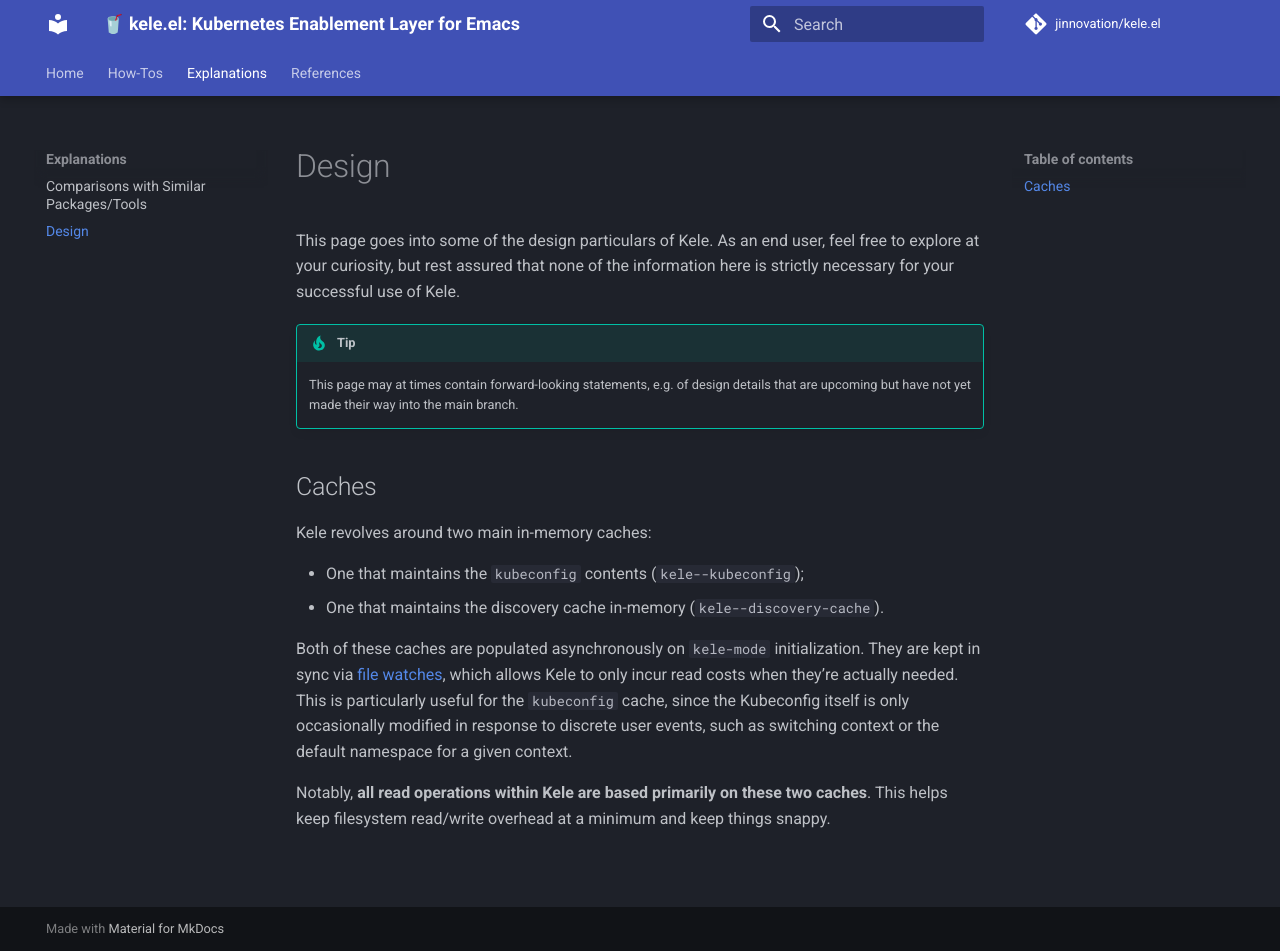
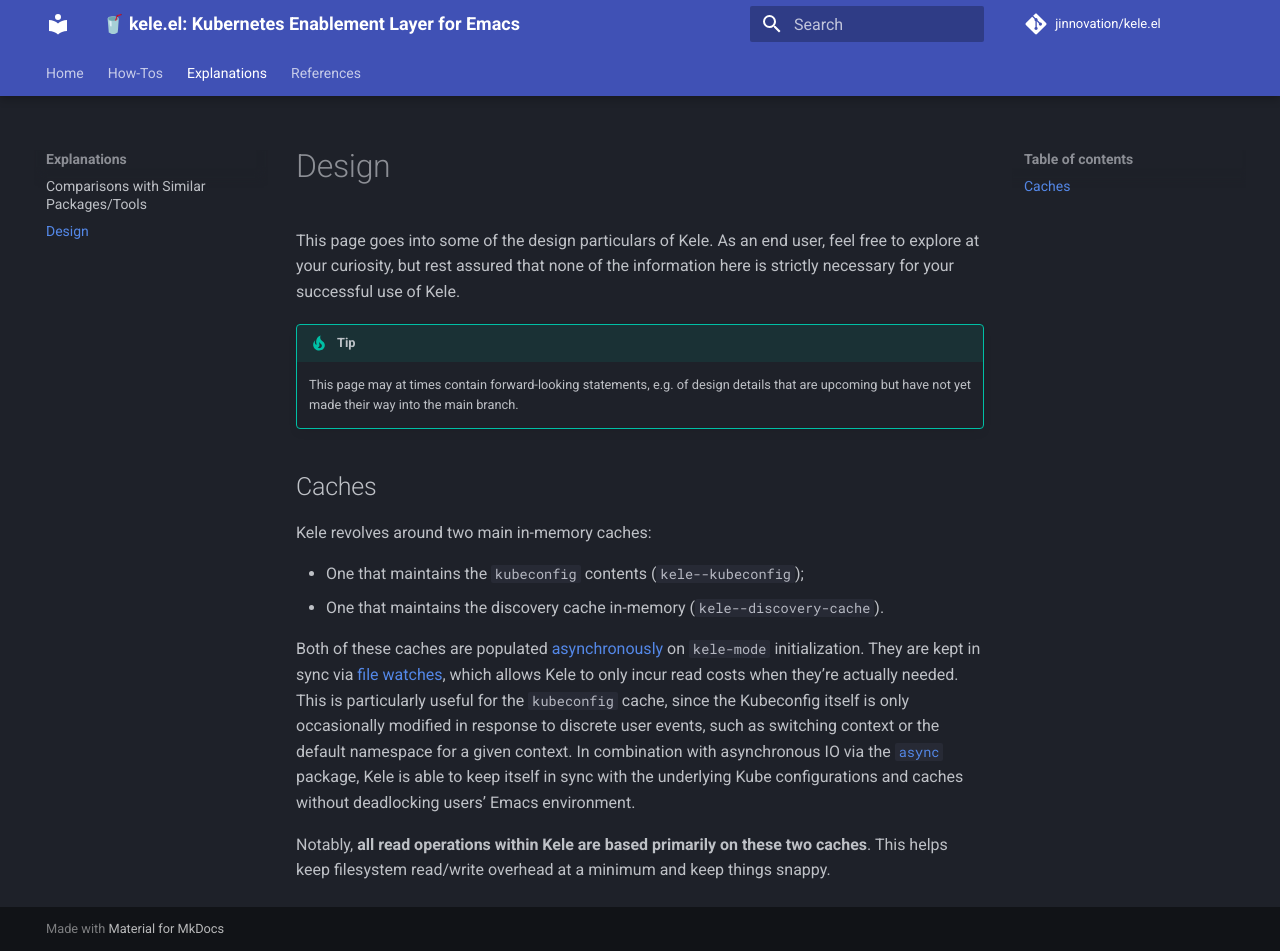
Before and after one commit to jinnovation/kele.el, an MkDocs documentation site: the page built from docs/explanations/design.md, in a window 1280 px wide and 951 px high. Built offline with MkDocs 1.6.1 and Material for MkDocs 9.7.7, drawn with Linux system fonts in a browser that asks for light colours; comment, search, counter and statistics services are not loaded.

Commit message:
docs: explain/design: expand on async processing

```diff
--- a/docs/explanations/design.md
+++ b/docs/explanations/design.md
@@ -17,15 +17,19 @@
 - One that maintains the `kubeconfig` contents (`kele--kubeconfig`);
 - One that maintains the discovery cache in-memory (`kele--discovery-cache`).
 
-Both of these caches are populated asynchronously on `kele-mode`
+Both of these caches are populated [asynchronously][async] on `kele-mode`
 initialization. They are kept in sync via [file watches], which allows Kele to
 only incur read costs when they're actually needed. This is particularly useful
 for the `kubeconfig` cache, since the Kubeconfig itself is only occasionally
 modified in response to discrete user events, such as switching context or the
-default namespace for a given context.
+default namespace for a given context. In combination with asynchronous IO via
+the [`async`][async] package, Kele is able to keep itself in sync with the
+underlying Kube configurations and caches without deadlocking users' Emacs
+environment.
 
 Notably, **all read operations within Kele are based primarily on these two
 caches**. This helps keep filesystem read/write overhead at a minimum and keep
 things snappy.
 
 [file watches]: https://www.gnu.org/software/emacs/manual/html_node/elisp/File-Notifications.html
+[async]: https://github.com/jwiegley/emacs-async/
```
